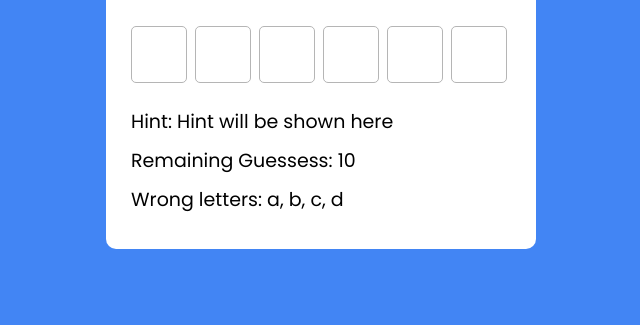
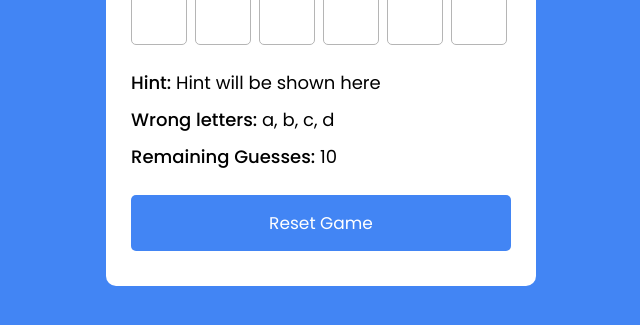
Before and after one commit to mirayatech/Guess-the-Word, a plain HTML site: page index.html in a window 1280 px wide. Shown: the part 317-642 px from the top of the page, without its empty margins (319-959 px from the left). Drawn offline with Linux system fonts and the light colour scheme.

Commit message:
add styling to the details and reset btn

```diff
--- a/index.html
+++ b/index.html
@@ -24,9 +24,10 @@
             </div>
             <div class="details">
                 <p class="hint">Hint: <span>Hint will be shown here</span></p>
-                <p class="guess-left">Remaining Guessess: <span>10</span></p>
                 <p class="wrong-letter">Wrong letters: <span>a, b, c, d</span></p>
+                <p class="guess-left">Remaining Guesses: <span>10</span></p>
             </div>
+            <button class="reset-btn">Reset Game</button>
         </div>
     </div>
 
--- a/style.css
+++ b/style.css
@@ -58,6 +58,22 @@ body {
 }
 
 .details p {
-  font-size: calc(19 / 16 * 1rem);
+  font-weight: 500;
+  font-size: calc(18 / 16 * 1rem);
   margin-bottom: 10px;
 }
+.details span {
+  font-weight: 400;
+}
+
+.content .reset-btn {
+  width: 100%;
+  cursor: pointer;
+  outline: none;
+  border: none;
+  color: #fff;
+  font-size: calc(17 / 16 * 1rem);
+  padding: 15px 0;
+  background: #4285f4;
+  border-radius: 5px;
+}
```
